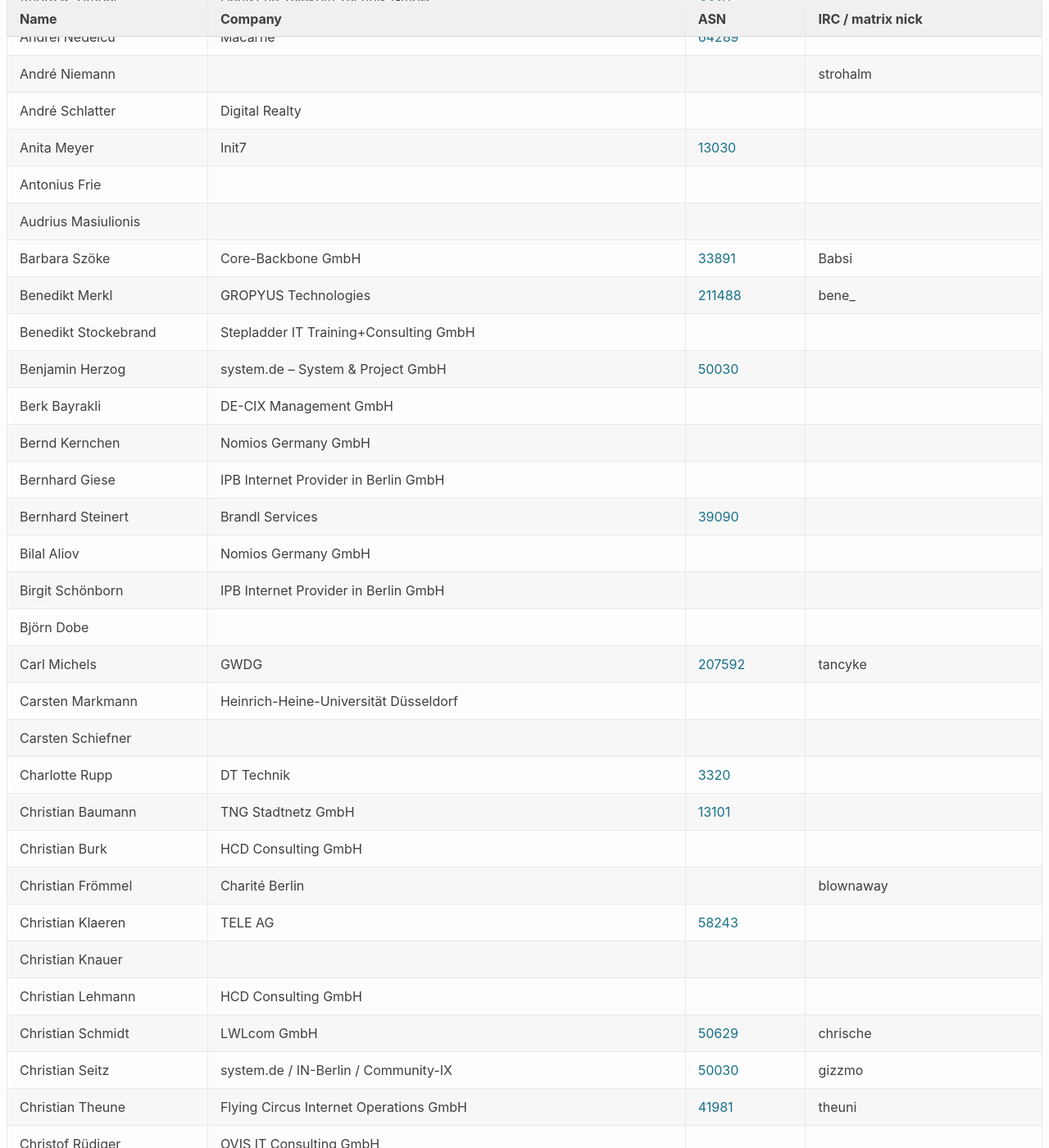
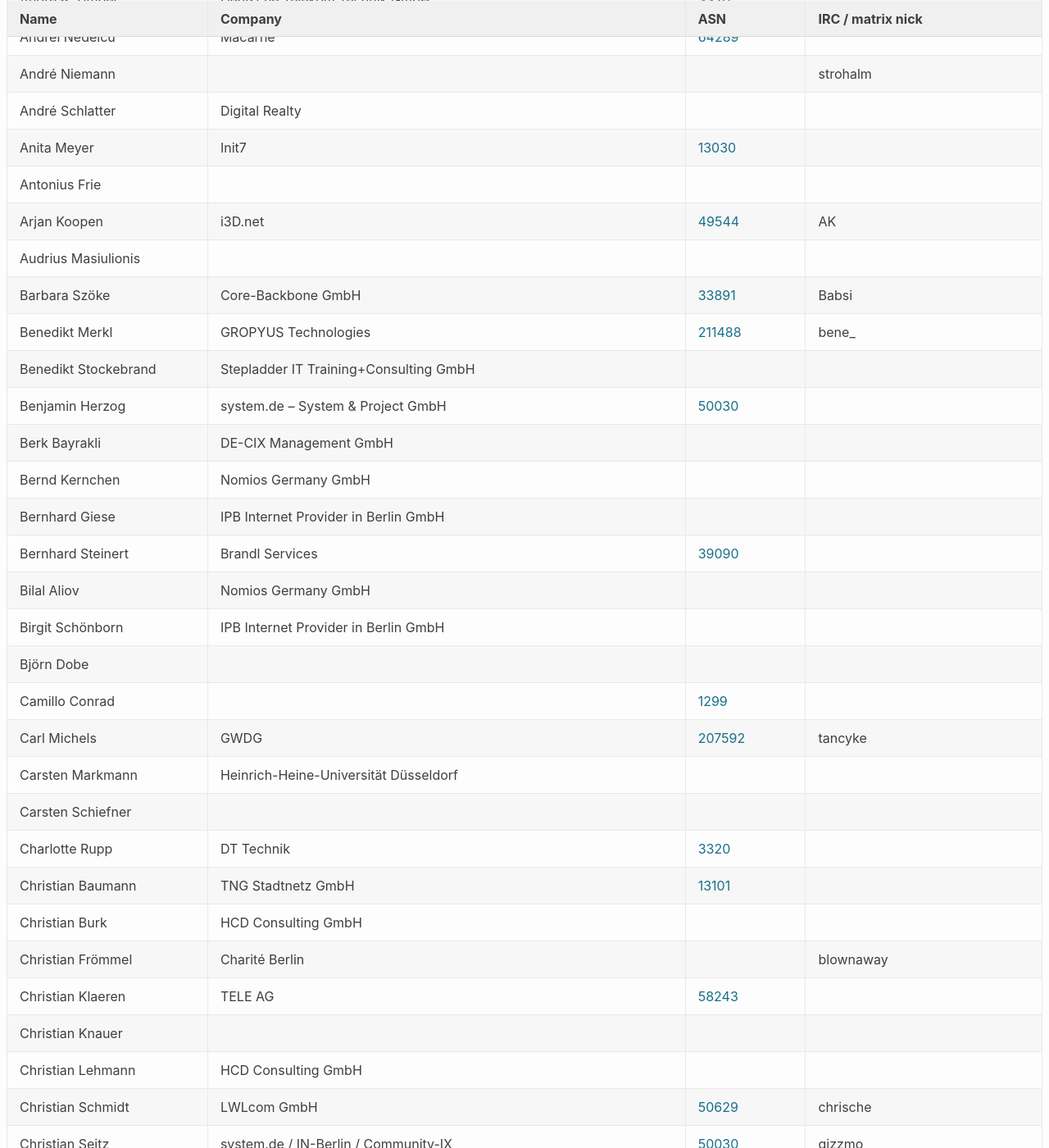
Before and after one commit to denog/pretix-attendeelist, a Jekyll site: the page built from denog16/index.markdown, in a window 1280 px wide and 1400 px high, scrolled down 1258 px. Shown: the whole window at 82% size. Built offline with Jekyll 4.4.1, drawn with Linux system fonts in a browser that asks for light colours.

Commit message:
Latest data: Fri Oct 11 13:12:53 UTC 2024

```diff
--- a/_data/attendees_denog16_onsite.json
+++ b/_data/attendees_denog16_onsite.json
@@ -174,6 +174,12 @@
     "asn": null
   },
   {
+    "name": "Arjan Koopen",
+    "company": "i3D.net",
+    "irc": "AK",
+    "asn": "49544"
+  },
+  {
     "name": "Audrius Masiulionis",
     "company": null,
     "irc": null,
@@ -246,6 +252,12 @@
     "asn": null
   },
   {
+    "name": "Camillo Conrad",
+    "company": null,
+    "irc": null,
+    "asn": "1299"
+  },
+  {
     "name": "Carl Michels",
     "company": "GWDG",
     "irc": "tancyke",
```
